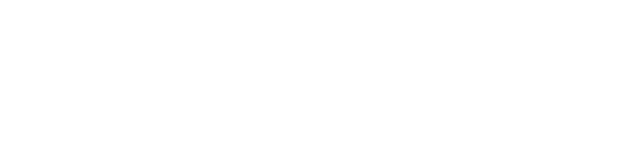
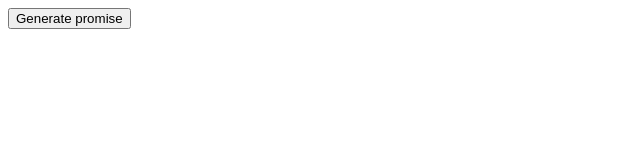
Before and after one commit to acciojob/js-promise-update-text-pratik2820, a website: page main.html in a window 1280 px wide. Shown: the whole page, without its empty margins (0-640 px from the left). Drawn offline with Linux system fonts and the light colour scheme.

Commit message:
created a submission

```diff
--- a/main.html
+++ b/main.html
@@ -7,6 +7,7 @@
 
   <body>
     <!-- do not modify this file -->
+	  <button onclick="test()">Generate promise</button>
     <div id="output"></div>
 
     <script type="text/javascript" src="./script.js"></script>
--- a/script.js
+++ b/script.js
@@ -1 +1,13 @@
 //your JS code here. If required.
+function test(){
+	let prom = new Promise((resolve)=>{
+		setTimeout(()=>{
+			resolve("Hello,world!")
+		},1000)
+	})
+	prom.then((data)=>{
+		let text = document.createElement("div");
+		text.innerText = data;
+		document.body.append(text)
+	})
+}
```
